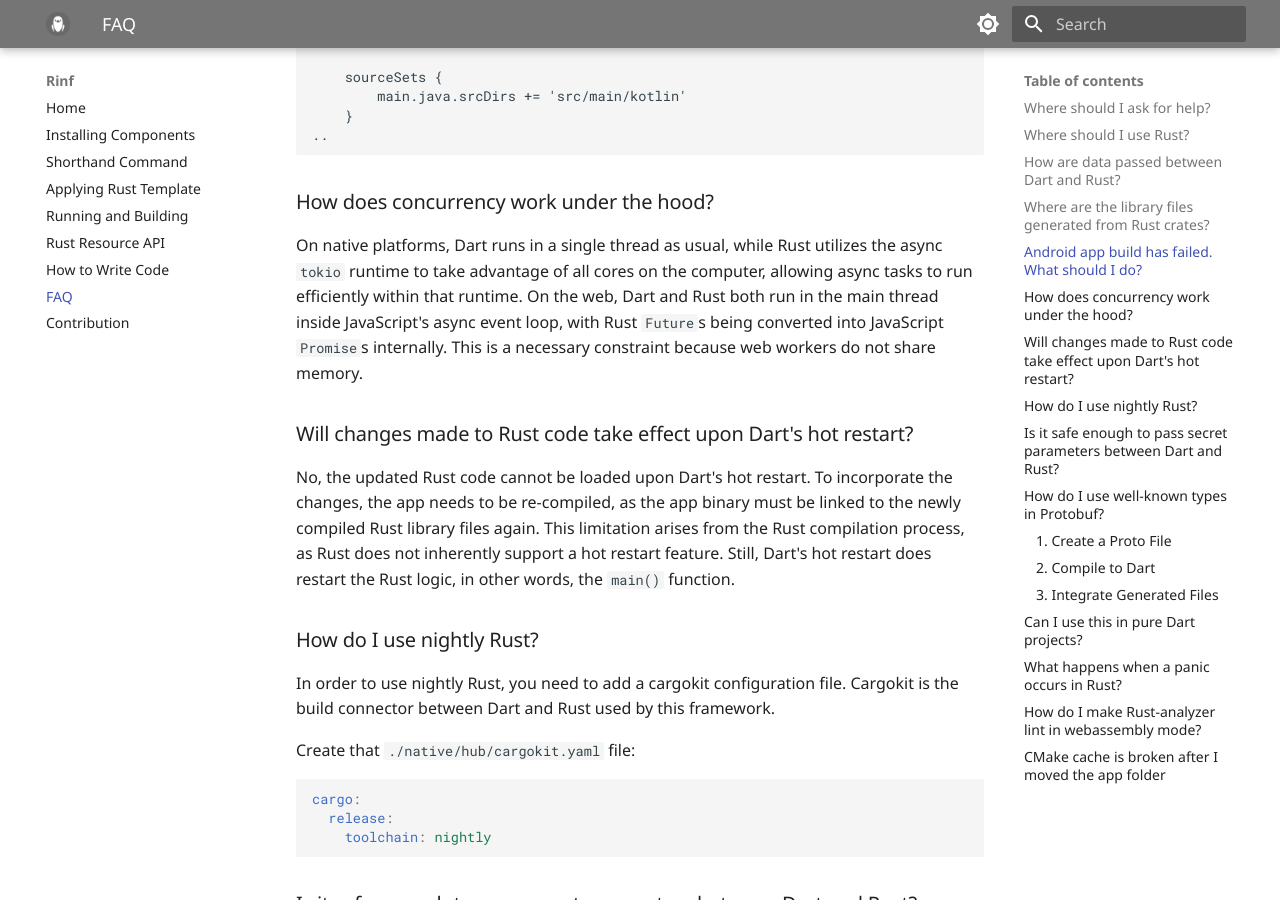
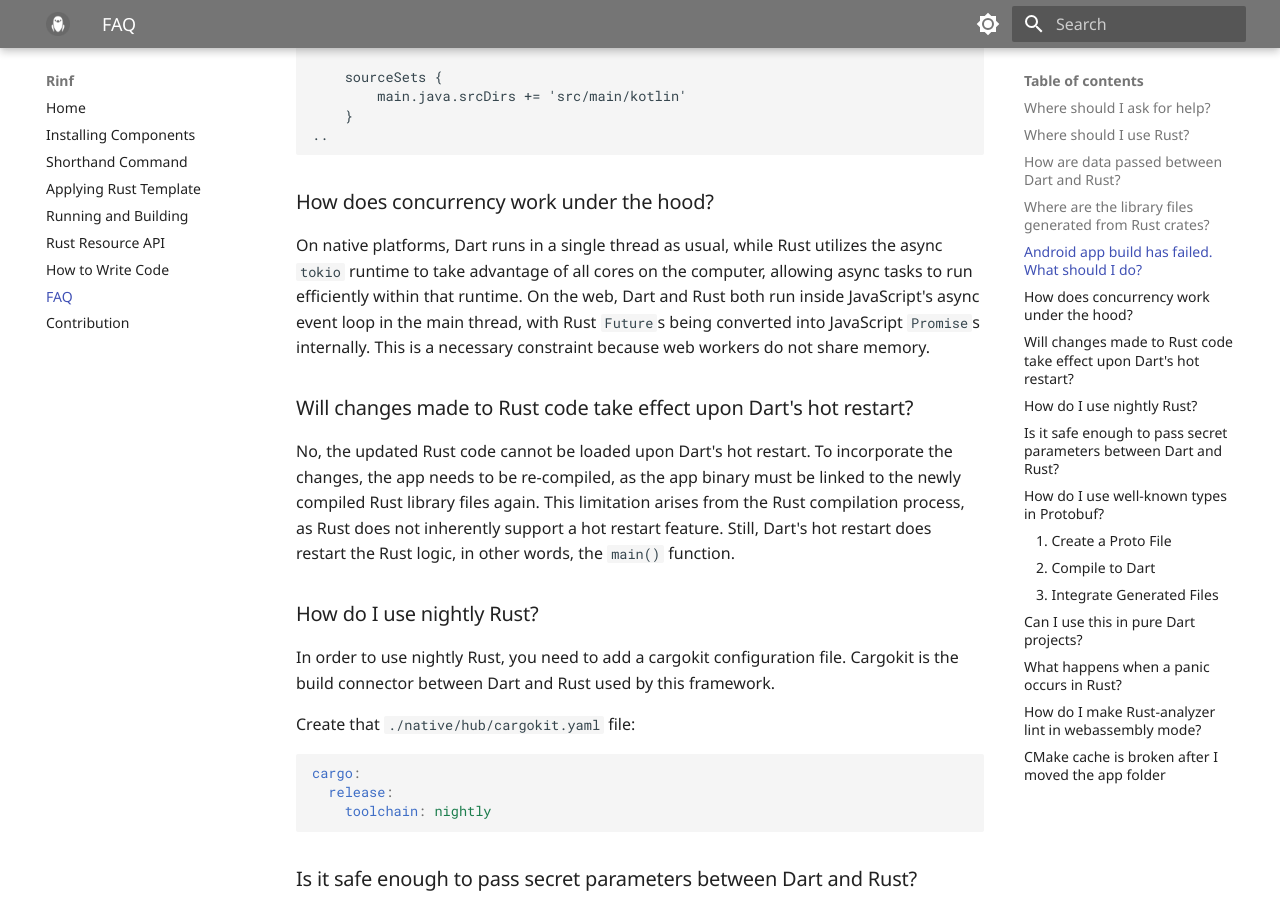
Before and after one commit to cunarist/rinf, an MkDocs documentation site: the page built from documentation/docs/frequently-asked-questions.md, in a window 1280 px wide and 900 px high, scrolled down 1325 px. Built offline with MkDocs 1.6.1 and Material for MkDocs 9.7.7, drawn with Linux system fonts in a browser that asks for light colours.

Commit message:
Fix a sentence

```diff
--- a/documentation/docs/frequently-asked-questions.md
+++ b/documentation/docs/frequently-asked-questions.md
@@ -48,7 +48,7 @@ android {
 
 ### How does concurrency work under the hood?
 
-On native platforms, Dart runs in a single thread as usual, while Rust utilizes the async `tokio` runtime to take advantage of all cores on the computer, allowing async tasks to run efficiently within that runtime. On the web, Dart and Rust both run in the main thread inside JavaScript's async event loop, with Rust `Future`s being converted into JavaScript `Promise`s internally. This is a necessary constraint because web workers do not share memory.
+On native platforms, Dart runs in a single thread as usual, while Rust utilizes the async `tokio` runtime to take advantage of all cores on the computer, allowing async tasks to run efficiently within that runtime. On the web, Dart and Rust both run inside JavaScript's async event loop in the main thread, with Rust `Future`s being converted into JavaScript `Promise`s internally. This is a necessary constraint because web workers do not share memory.
 
 ### Will changes made to Rust code take effect upon Dart's hot restart?
 
```
